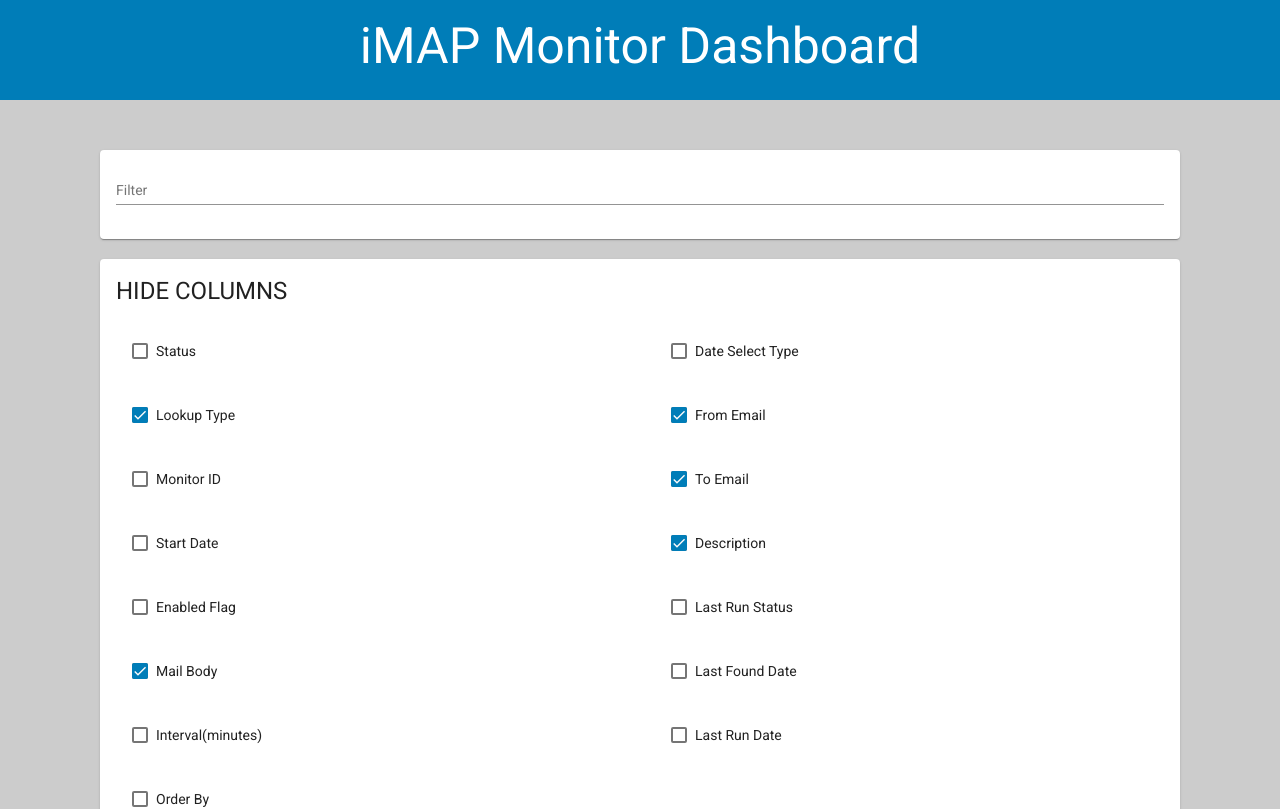
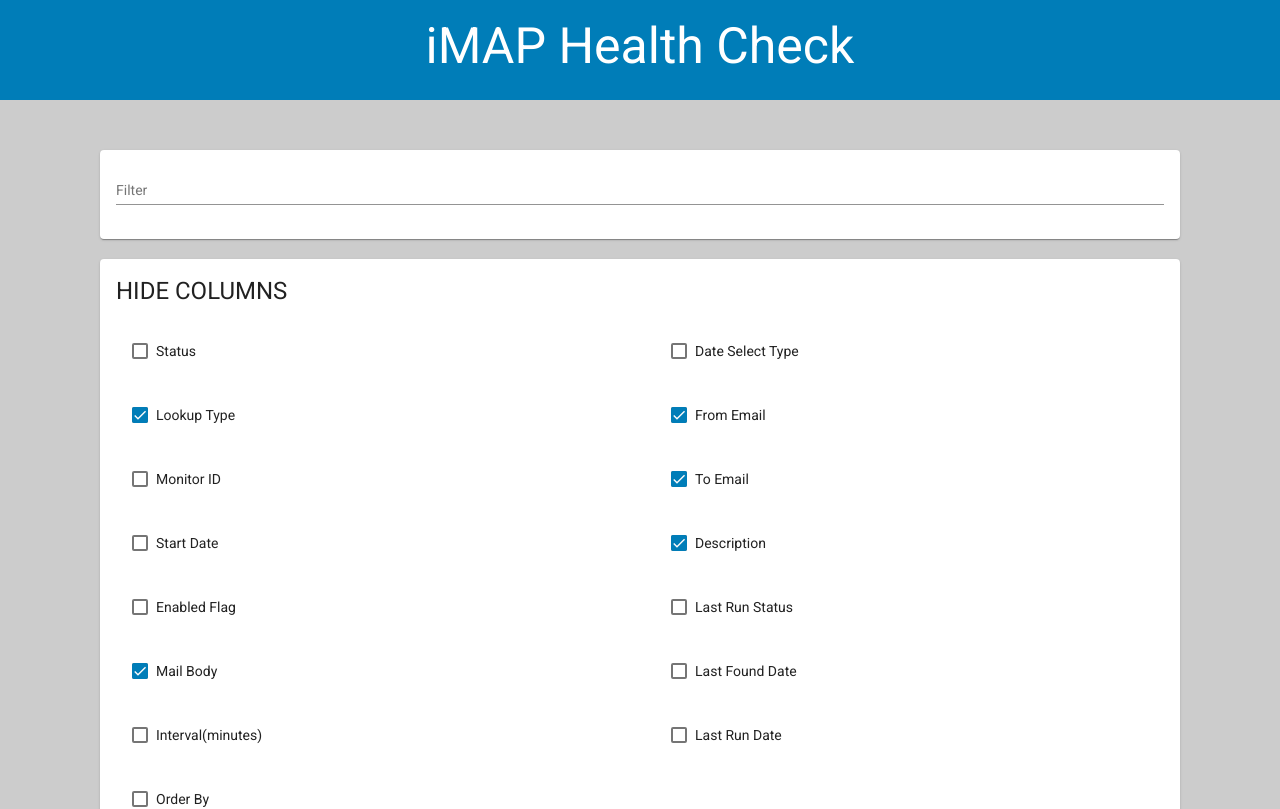
Before and after one commit to ateek-ujjawal/intern-test1, an Angular app: page / in a window 1280 px wide. Shown: the top 809 px of the page. Built offline with nearby package versions, Linux system fonts and the light colour scheme.

Commit message:
Change heading
Signed-off-by: W4TCH0UT <ateekujjawal@gmail.com>

```diff
--- a/src/app/app.component.html
+++ b/src/app/app.component.html
@@ -1,5 +1,5 @@
 <div style="background-color: #007DB8; width: 100%; height: 100px; text-align: center; margin: auto;">
-  <h1 style="color: white; font-size: 50px; padding-top: 30px;">iMAP Monitor Dashboard</h1>
+  <h1 style="color: white; font-size: 50px; padding-top: 30px;">iMAP Health Check</h1>
 </div>
 
 
--- a/src/index.html
+++ b/src/index.html
@@ -2,7 +2,7 @@
 <html lang="en">
 <head>
   <meta charset="utf-8">
-  <title>DellTest</title>
+  <title>iMAP Health Check</title>
   <base href="/">
   <meta name="viewport" content="width=device-width, initial-scale=1">
   <link rel="icon" type="image/x-icon" href="favicon.ico">
```
